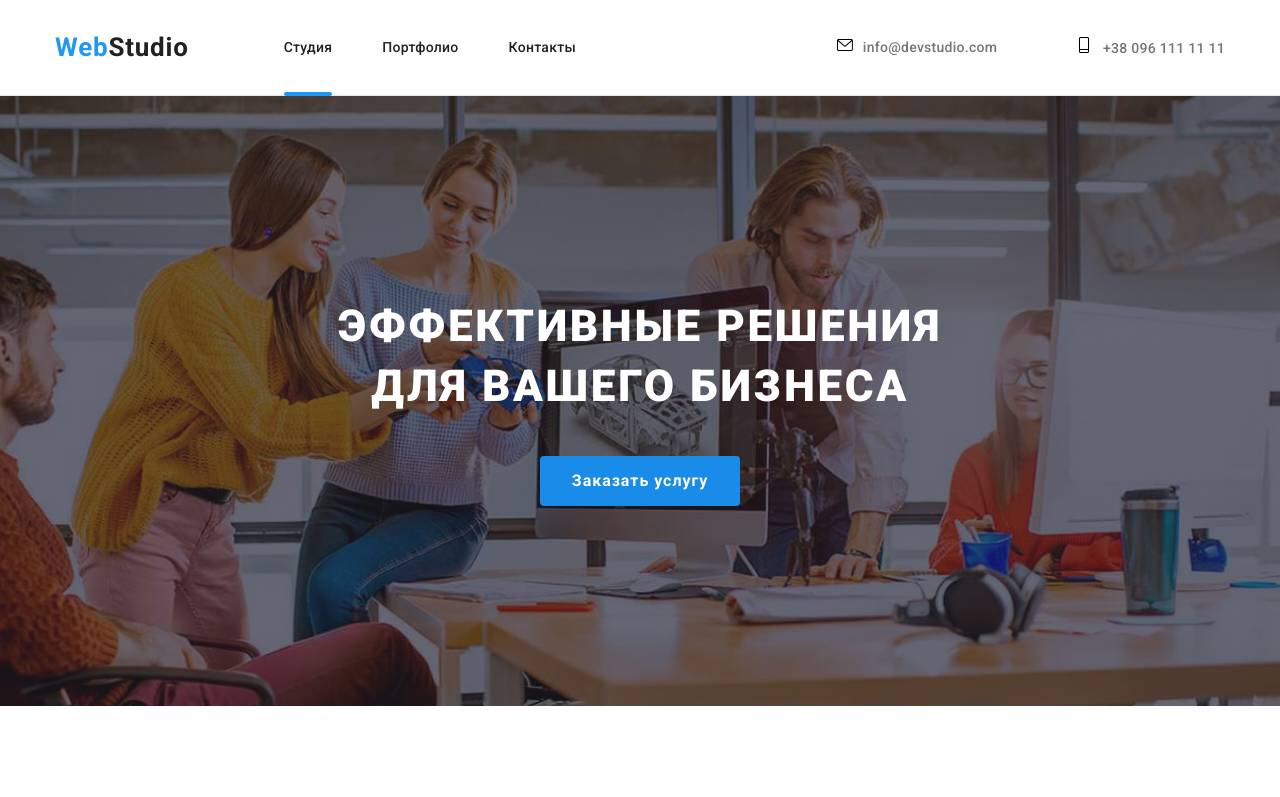
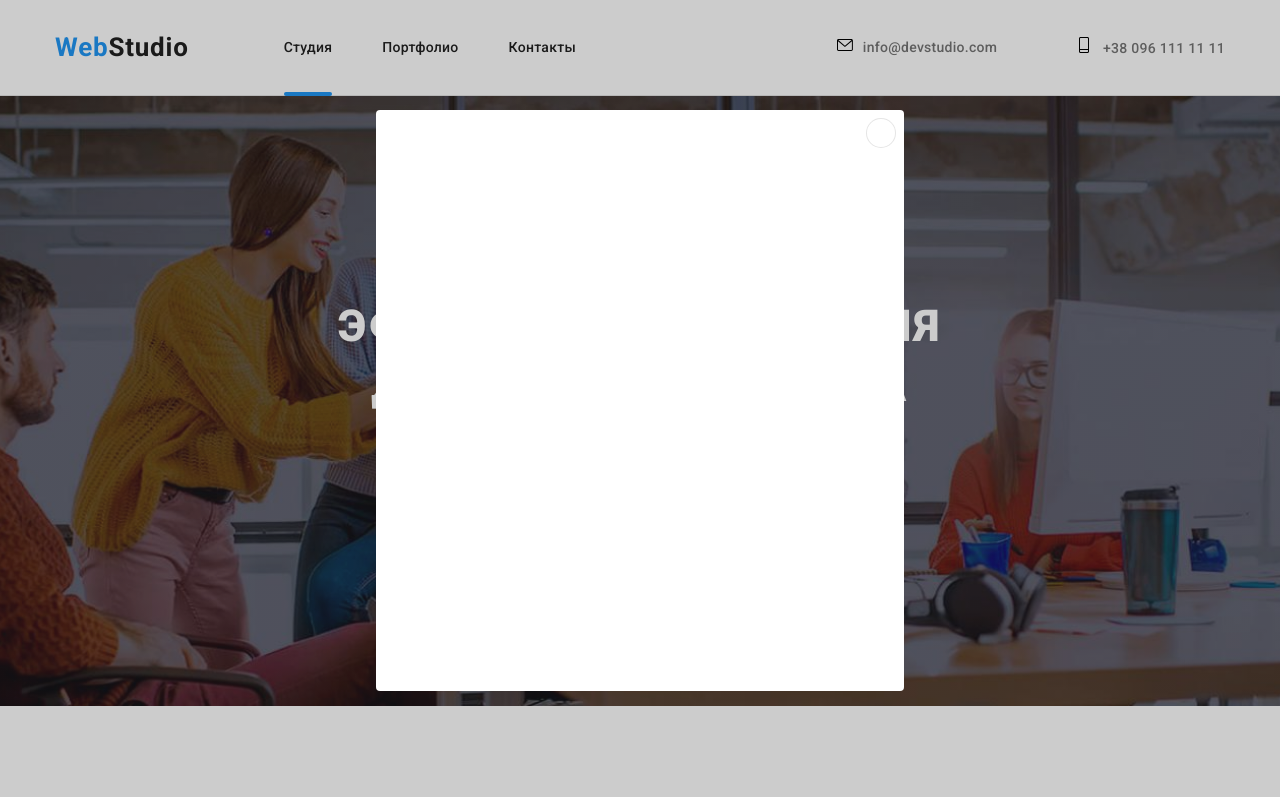
Before and after one commit to Hrabovenskyi-Yaroslav/goit-markup-hw-05, a plain HTML site: page index.html in a window 1280 px wide. Both pictures are taken after a click on the button "Заказать услугу". Shown: the top 797 px of the page. Drawn offline with nearby package versions, Linux system fonts and the light colour scheme.

Commit message:
Закінчив ДЗ 5

```diff
--- a/css/styles.css
+++ b/css/styles.css
@@ -599,3 +599,51 @@ body {
   border-top: none;
   padding-top: 20;
 }
+
+/*------modal----------*/
+
+.backdrop {
+  position: fixed;
+  width: 100vw;
+  height: 100vh;
+  background: #00000033;
+  top: 0;
+  display: flex;
+  align-items: center;
+  justify-content: center;
+  transition: opacity 250ms ease-in-out, visibility 250ms ease-in-out;
+}
+.backdrop.is-hidden {
+  opacity: 0;
+  visibility: hidden;
+  pointer-events: none;
+}
+.backdrop.is-hidden .modal {
+  transform: scale(2);
+}
+.modal {
+  position: relative;
+  width: 528px;
+  min-height: 581px;
+  background-color: #fff;
+  border-radius: 4px;
+  transform: scale(1);
+  transition: transform 300ms ease;
+}
+.close-btn {
+  position: absolute;
+  right: 8px;
+  top: 8px;
+  border-radius: 50%;
+  border: 1px solid #0000001a;
+  background: #ffffff;
+  width: 30px;
+  height: 30px;
+  align-items: center;
+  justify-content: center;
+  display: flex;
+}
+.icon-close-btn {
+  width: 11px;
+  height: 11px;
+}
--- a/index.html
+++ b/index.html
@@ -61,7 +61,9 @@
                     <h1 class="section-one-list">
                         ЭФФЕКТИВНЫЕ РЕШЕНИЯ ДЛЯ ВАШЕГО БИЗНЕСА
                     </h1>
-                    <button class="main-btn" type="button">Заказать услугу</button>
+                    <button class="main-btn"
+                    data-modal-open
+                    type="button">Заказать услугу</button>
                 </div>
             </div>
         </section>
@@ -409,7 +411,19 @@
             </div>
         </div>
     </footer>
+
+    <div class="backdrop is-hidden" data-modal>
+        <div class="modal">
+            <button type="button" class="close-btn" data-modal-close>
+                <svg class="icon-close-btn">
+                    <use href="./images/sprite.svg#icon-vector-2"></use>
+                </svg>
+            </button>
+        </div>
+    </div>
+
     <script src="./js/modal.js"></script>
+
 </body>
 
 </html>
```
Also changed, not shown: images/sprite.svg, 2 other files.
